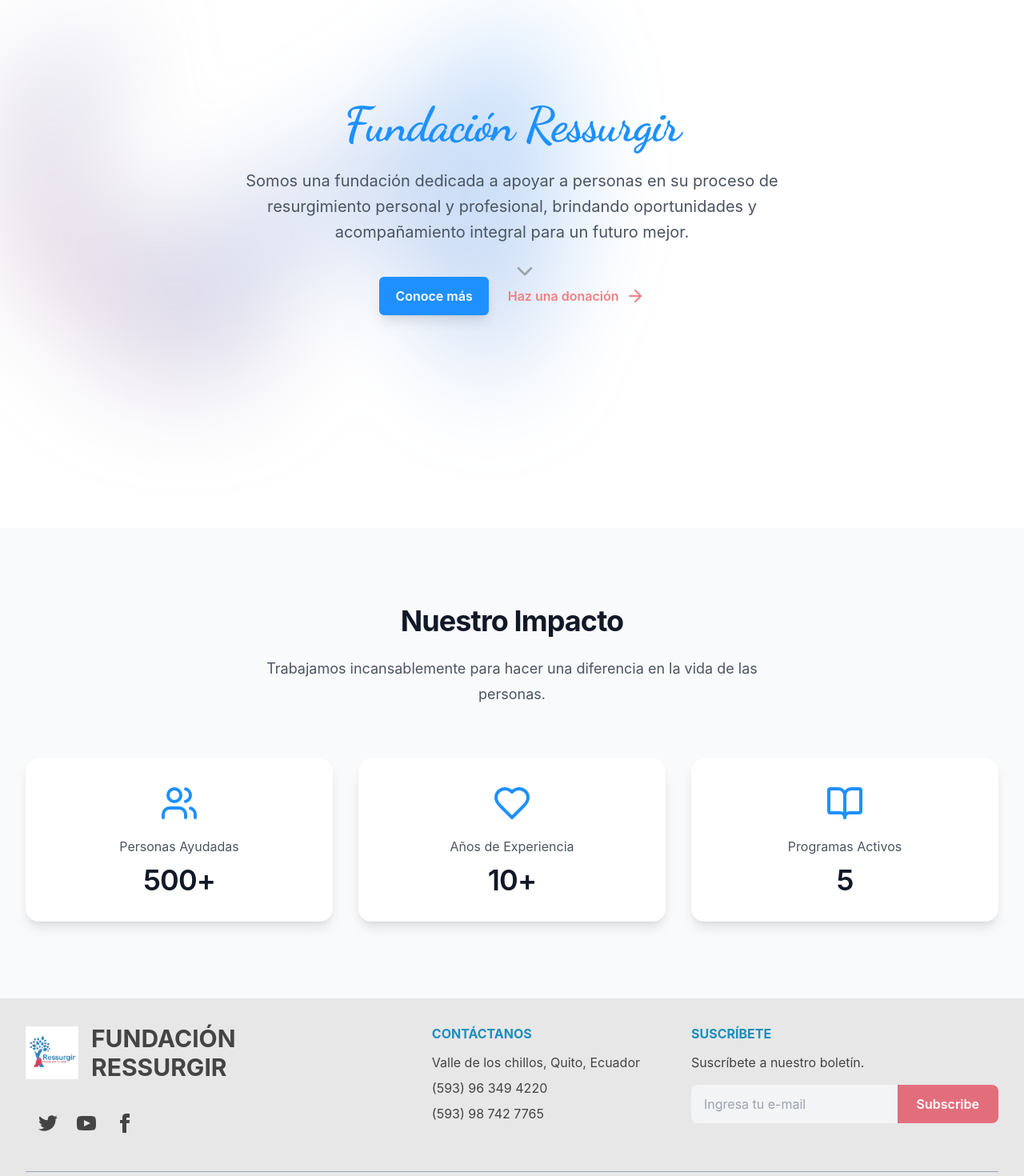
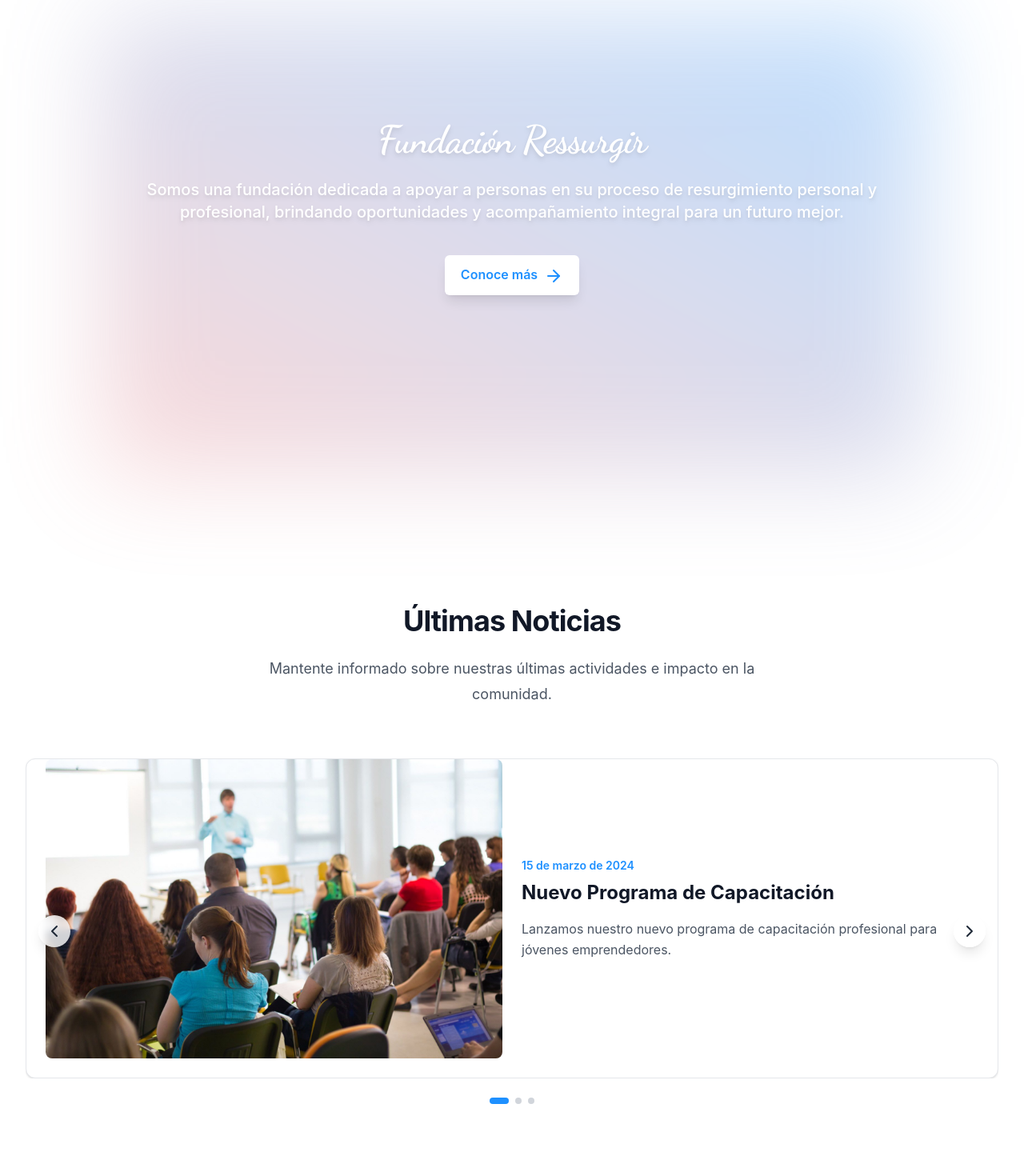
Before and after one commit to CarlosCordovaGitHub/FundacionRessurgir, a React (Create React App) app in the folder frontend/: page / in a window 1280 px wide. Shown: the part 140-1610 px from the top of the page at 80% size. Built offline with nearby package versions, Linux system fonts and the light colour scheme; a web font is replaced by a local one.

Commit message:
mejoras en home

```diff
--- a/frontend/src/App.js
+++ b/frontend/src/App.js
@@ -8,14 +8,12 @@ import Navbar from './components/Navbar'; // Asegúrate de que la ruta sea corre
 import Footer from './components/Footer'; // Importa el Footer
 import PsychologicalTest from './pages/PsychologicalTest';
 
-
 function App() {
   return (
     <Router>
       <div>
         {/* Coloca el Navbar aquí para que se vea en todas las páginas */}
         <Navbar />
-
         {/* Las rutas de tu aplicación */}
         <Routes>
           <Route path="/" element={<Home />} />
--- /dev/null
+++ b/frontend/src/components/NewsCarousel.jsx
@@ -0,0 +1,145 @@
+import React, { useState } from 'react';
+import { motion, AnimatePresence } from 'framer-motion';
+import { ChevronLeft, ChevronRight } from 'lucide-react';
+import { Card, CardContent } from './ui/card';
+
+
+const NewsCarousel = () => {
+  const [currentIndex, setCurrentIndex] = useState(0);
+
+  // Sample news data - replace with your actual news
+  const newsItems = [
+    {
+      id: 1,
+      title: "Nuevo Programa de Capacitación",
+      date: "2024-03-15",
+      image: "/Noticias/capacitacion.jpg",
+      description: "Lanzamos nuestro nuevo programa de capacitación profesional para jóvenes emprendedores."
+    },
+    {
+      id: 2,
+      title: "Alianza Estratégica",
+      date: "2024-03-10",
+      image: "/Noticias/capacitacion.jpg",
+      description: "Firmamos una importante alianza con empresas locales para ampliar oportunidades laborales."
+    },
+    {
+      id: 3,
+      title: "Impacto Comunitario",
+      date: "2024-03-05",
+      image: "/Noticias/capacitacion.jpg",
+      description: "Celebramos el éxito de nuestro último proyecto comunitario con más de 100 beneficiarios."
+    }
+  ];
+
+  const nextSlide = () => {
+    setCurrentIndex((prev) => (prev + 1) % newsItems.length);
+  };
+
+  const prevSlide = () => {
+    setCurrentIndex((prev) => (prev - 1 + newsItems.length) % newsItems.length);
+  };
+
+  return (
+    <section className="py-24 bg-white">
+      <div className="mx-auto max-w-7xl px-6 lg:px-8">
+        <motion.div
+          className="mx-auto max-w-2xl text-center mb-16"
+          initial={{ opacity: 0, y: 20 }}
+          whileInView={{ opacity: 1, y: 0 }}
+          viewport={{ once: true }}
+          transition={{ duration: 0.6 }}
+        >
+          <h2 className="text-3xl font-bold tracking-tight text-gray-900 sm:text-4xl">
+            Últimas Noticias
+          </h2>
+          <p className="mt-6 text-lg leading-8 text-gray-600">
+            Mantente informado sobre nuestras últimas actividades e impacto en la comunidad.
+          </p>
+        </motion.div>
+
+        <div className="relative">
+          <div className="overflow-hidden">
+            <div className="relative h-[400px] w-full">
+              <AnimatePresence mode="wait">
+                <motion.div
+                  key={currentIndex}
+                  initial={{ opacity: 0, x: 100 }}
+                  animate={{ opacity: 1, x: 0 }}
+                  exit={{ opacity: 0, x: -100 }}
+                  transition={{ duration: 0.5 }}
+                  className="absolute w-full h-full"
+                >
+                  <Card className="h-full">
+                    <CardContent className="p-6 h-full flex flex-col md:flex-row gap-6">
+                      <div className="md:w-1/2">
+                        <img
+                          src={newsItems[currentIndex].image}
+                          alt={newsItems[currentIndex].title}
+                          className="w-full h-48 md:h-full object-cover rounded-lg"
+                        />
+                      </div>
+                      <div className="md:w-1/2 flex flex-col justify-center">
+                        <p className="text-sm text-[#1e90ff] font-semibold mb-2">
+                          {new Date(newsItems[currentIndex].date).toLocaleDateString('es-ES', {
+                            day: 'numeric',
+                            month: 'long',
+                            year: 'numeric'
+                          })}
+                        </p>
+                        <h3 className="text-2xl font-bold text-gray-900 mb-4">
+                          {newsItems[currentIndex].title}
+                        </h3>
+                        <p className="text-gray-600 leading-relaxed">
+                          {newsItems[currentIndex].description}
+                        </p>
+                      </div>
+                    </CardContent>
+                  </Card>
+                </motion.div>
+              </AnimatePresence>
+            </div>
+          </div>
+
+          {/* Navigation Buttons */}
+          <div className="absolute top-1/2 -translate-y-1/2 w-full flex justify-between px-4">
+            <motion.button
+              whileHover={{ scale: 1.1 }}
+              whileTap={{ scale: 0.9 }}
+              onClick={prevSlide}
+              className="bg-white/80 backdrop-blur-sm rounded-full p-2 text-gray-800 hover:bg-white hover:text-[#1e90ff] shadow-lg transition-all duration-300"
+              aria-label="Previous slide"
+            >
+              <ChevronLeft size={24} />
+            </motion.button>
+            <motion.button
+              whileHover={{ scale: 1.1 }}
+              whileTap={{ scale: 0.9 }}
+              onClick={nextSlide}
+              className="bg-white/80 backdrop-blur-sm rounded-full p-2 text-gray-800 hover:bg-white hover:text-[#1e90ff] shadow-lg transition-all duration-300"
+              aria-label="Next slide"
+            >
+              <ChevronRight size={24} />
+            </motion.button>
+          </div>
+
+          {/* Dots Indicator */}
+          <div className="flex justify-center gap-2 mt-6">
+            {newsItems.map((_, index) => (
+              <button
+                key={index}
+                onClick={() => setCurrentIndex(index)}
+                className={`h-2 rounded-full transition-all duration-300 ${
+                  index === currentIndex ? 'w-6 bg-[#1e90ff]' : 'w-2 bg-gray-300'
+                }`}
+                aria-label={`Go to slide ${index + 1}`}
+              />
+            ))}
+          </div>
+        </div>
+      </div>
+    </section>
+  );
+};
+
+export default NewsCarousel;
--- a/frontend/src/pages/Home.jsx
+++ b/frontend/src/pages/Home.jsx
@@ -1,8 +1,7 @@
-'use client'
-
 import React from 'react';
 import { motion } from 'framer-motion';
-import { Users, Heart, BookOpen, ArrowRight, ChevronDown } from 'lucide-react';
+import { Users, Heart, BookOpen, ArrowRight } from 'lucide-react';
+import NewsCarousel from '../components/NewsCarousel';
 
 // Statistics data
 const stats = [
@@ -18,73 +17,53 @@ export default function Home() {
 
   return (
     <main className="bg-white">
-      {/* Hero Section with enhanced visual appeal */}
-      <section className="relative min-h-screen flex items-center">
-        <div className="relative isolate px-6 lg:px-8 w-full">
+      {/* Hero Section */}
+      <section className="relative h-screen flex items-center justify-center">
+        <div className="relative isolate px-6 lg:px-8 w-full max-w-5xl mx-auto">
           {/* Background effects */}
           <div
             aria-hidden="true"
-            className="absolute inset-x-0 -top-40 -z-10 transform-gpu overflow-hidden blur-3xl sm:-top-80"
-          >
-            <div
+            className="absolute inset-x-0 top-0 -z-10 transform-gpu overflow-hidden blur-3xl"
             style={{
-                clipPath:
-                  'polygon(74.1% 44.1%, 100% 61.6%, 97.5% 26.9%, 85.5% 0.1%, 80.7% 2%, 72.5% 32.5%, 60.2% 62.4%, 52.4% 68.1%, 47.5% 58.3%, 45.2% 34.5%, 27.5% 76.7%, 0.1% 64.9%, 17.9% 100%, 27.6% 76.8%, 76.1% 97.7%, 74.1% 44.1%)',
+              height: '120%',
+              background: 'linear-gradient(to top right, #f08080, #1e90ff)',
+              opacity: 0.3,
             }}
-              className="relative left-[calc(50%-11rem)] aspect-[1155/678] w-[36.125rem] -translate-x-1/2 rotate-[30deg] bg-gradient-to-tr from-[#f08080] to-[#1e90ff] opacity-30 sm:left-[calc(50%-30rem)] sm:w-[72.1875rem]"
           />
-          </div>
 
           {/* Hero Content */}
-          <div className="mx-auto max-w-4xl">
           <motion.div
-              className="text-center"
+            className="text-center py-32"
             initial={{ opacity: 0, y: 20 }}
             animate={{ opacity: 1, y: 0 }}
             transition={{ duration: 0.8 }}
           >
-              <h1 className="text-4xl font-bold tracking-tight text-[#1e90ff] sm:text-6xl mb-6"
-                  style={{ fontFamily: 'Dancing Script, sans-serif' }}>
+            <h1
+              className="text-5xl font-bold tracking-tight text-white drop-shadow-md"
+              style={{ fontFamily: 'Dancing Script, sans-serif' }}
+            >
               Fundación Ressurgir
             </h1>
-              <p className="mt-6 text-xl leading-8 text-gray-600 max-w-2xl mx-auto">
-                Somos una fundación dedicada a apoyar a personas en su proceso de resurgimiento personal y profesional,
-                brindando oportunidades y acompañamiento integral para un futuro mejor.
+            <p className="mt-6 text-xl text-white font-medium drop-shadow-md">
+              Somos una fundación dedicada a apoyar a personas en su proceso de resurgimiento personal y profesional, brindando oportunidades y acompañamiento integral para un futuro mejor.
             </p>
 
-              {/* Call to Action Buttons */}
-              <div className="mt-10 flex items-center justify-center gap-x-6">
-                <motion.a
-                  href="#about"
-                  className="rounded-md bg-[#1e90ff] px-5 py-3 text-base font-semibold text-white shadow-lg hover:bg-[#1c7ed6] focus:outline-none focus:ring-2 focus:ring-[#1e90ff] focus:ring-offset-2 transition-all duration-300"
+            {/* Call to Action Button */}
+            <motion.button
+              onClick={scrollToContent}
+              className="mt-10 rounded-md bg-white px-5 py-3 text-base font-semibold text-[#1e90ff] shadow-lg hover:bg-gray-200 focus:outline-none focus:ring-2 focus:ring-white focus:ring-offset-2 transition-all duration-300"
               whileHover={{ scale: 1.05 }}
               whileTap={{ scale: 0.95 }}
             >
               Conoce más
-                </motion.a>
-                <motion.a
-                  href="#donate"
-                  className="group text-base font-semibold leading-6 text-[#f08080] hover:text-[#e06666] flex items-center gap-2 transition-colors duration-300"
-                  whileHover={{ x: 5 }}
-                >
-                  Haz una donación
-                  <ArrowRight className="inline-block transition-transform group-hover:translate-x-1" />
-                </motion.a>
+              <ArrowRight className="inline-block ml-2 transition-transform" />
+            </motion.button>
+          </motion.div>
         </div>
-            </motion.div>
+      </section>
 
-            {/* Scroll Indicator */}
-            <motion.button
-              onClick={scrollToContent}
-              className="absolute bottom-10 left-1/2 transform -translate-x-1/2 text-gray-400 hover:text-gray-600 focus:outline-none"
-              animate={{ y: [0, 10, 0] }}
-              transition={{ repeat: Infinity, duration: 2 }}
-              aria-label="Scroll para más contenido"
-            >
-              <ChevronDown size={32} />
-            </motion.button>
-          </div>
-        </div>
+      <section>
+        <NewsCarousel />
       </section>
 
       {/* Statistics Section */}
@@ -97,16 +76,15 @@ export default function Home() {
             viewport={{ once: true }}
             transition={{ duration: 0.6 }}
           >
-            <h2 className="text-3xl font-bold tracking-tight text-gray-900 sm:text-4xl">
+            <h2 className="text-4xl font-bold tracking-tight text-gray-900">
               Nuestro Impacto
             </h2>
-            <p className="mt-6 text-lg leading-8 text-gray-600">
+            <p className="mt-6 text-lg text-gray-600">
               Trabajamos incansablemente para hacer una diferencia en la vida de las personas.
             </p>
           </motion.div>
 
-          <div className="mx-auto max-w-7xl">
-            <dl className="grid grid-cols-1 gap-8 md:grid-cols-3">
+          <div className="grid grid-cols-1 gap-8 md:grid-cols-3">
             {stats.map((stat) => {
               const Icon = stat.icon;
               return (
@@ -119,29 +97,14 @@ export default function Home() {
                   transition={{ duration: 0.6, delay: stat.id * 0.1 }}
                 >
                   <Icon className="h-12 w-12 text-[#1e90ff] mb-4" />
-                    <dt className="text-base leading-7 text-gray-600">{stat.name}</dt>
+                  <dt className="text-base text-gray-600">{stat.name}</dt>
                   <dd className="text-4xl font-semibold tracking-tight text-gray-900 mt-2">{stat.value}</dd>
                 </motion.div>
               );
             })}
-            </dl>
           </div>
         </div>
       </section>
-
-      {/* Background decoration */}
-      <div
-        aria-hidden="true"
-        className="absolute inset-x-0 top-[calc(100%-13rem)] -z-10 transform-gpu overflow-hidden blur-3xl sm:top-[calc(100%-30rem)]"
-      >
-        <div
-          style={{
-            clipPath:
-              'polygon(74.1% 44.1%, 100% 61.6%, 97.5% 26.9%, 85.5% 0.1%, 80.7% 2%, 72.5% 32.5%, 60.2% 62.4%, 52.4% 68.1%, 47.5% 58.3%, 45.2% 34.5%, 27.5% 76.7%, 0.1% 64.9%, 17.9% 100%, 27.6% 76.8%, 76.1% 97.7%, 74.1% 44.1%)',
-          }}
-          className="relative left-[calc(50%+3rem)] aspect-[1155/678] w-[36.125rem] -translate-x-1/2 bg-gradient-to-tr from-[#f08080] to-[#1e90ff] opacity-30 sm:left-[calc(50%+36rem)] sm:w-[72.1875rem]"
-        />
-      </div>
     </main>
   );
 }
```
Also changed, not shown: frontend/src/components/ScrollingContentLoader.jsx (added, +63 -0 lines), frontend/public/Noticias/capacitacion.jpg (added), frontend/public/Noticias/comunitario.jpg (added). Lines whose indentation alone changed are shown as unchanged.
